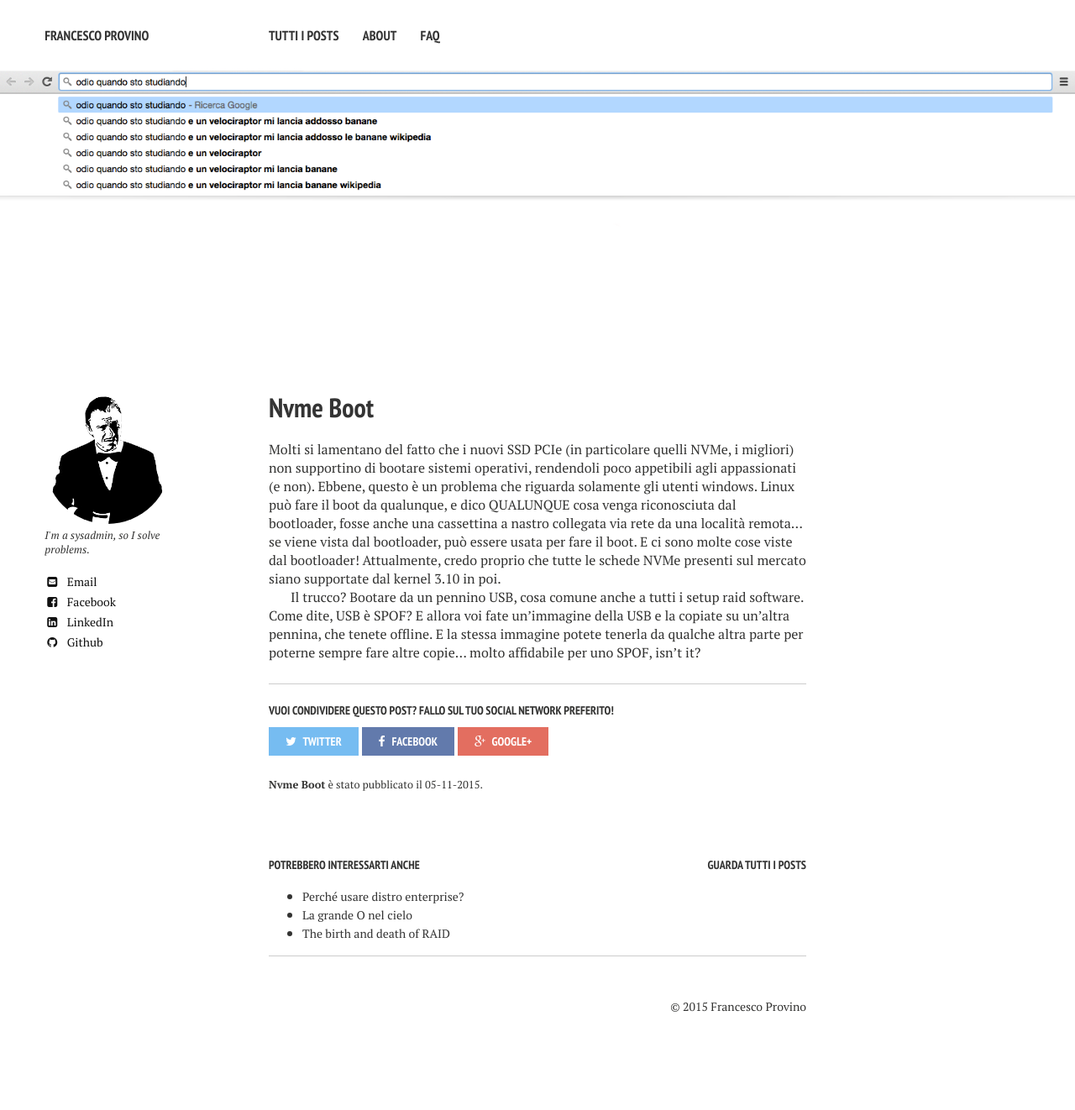
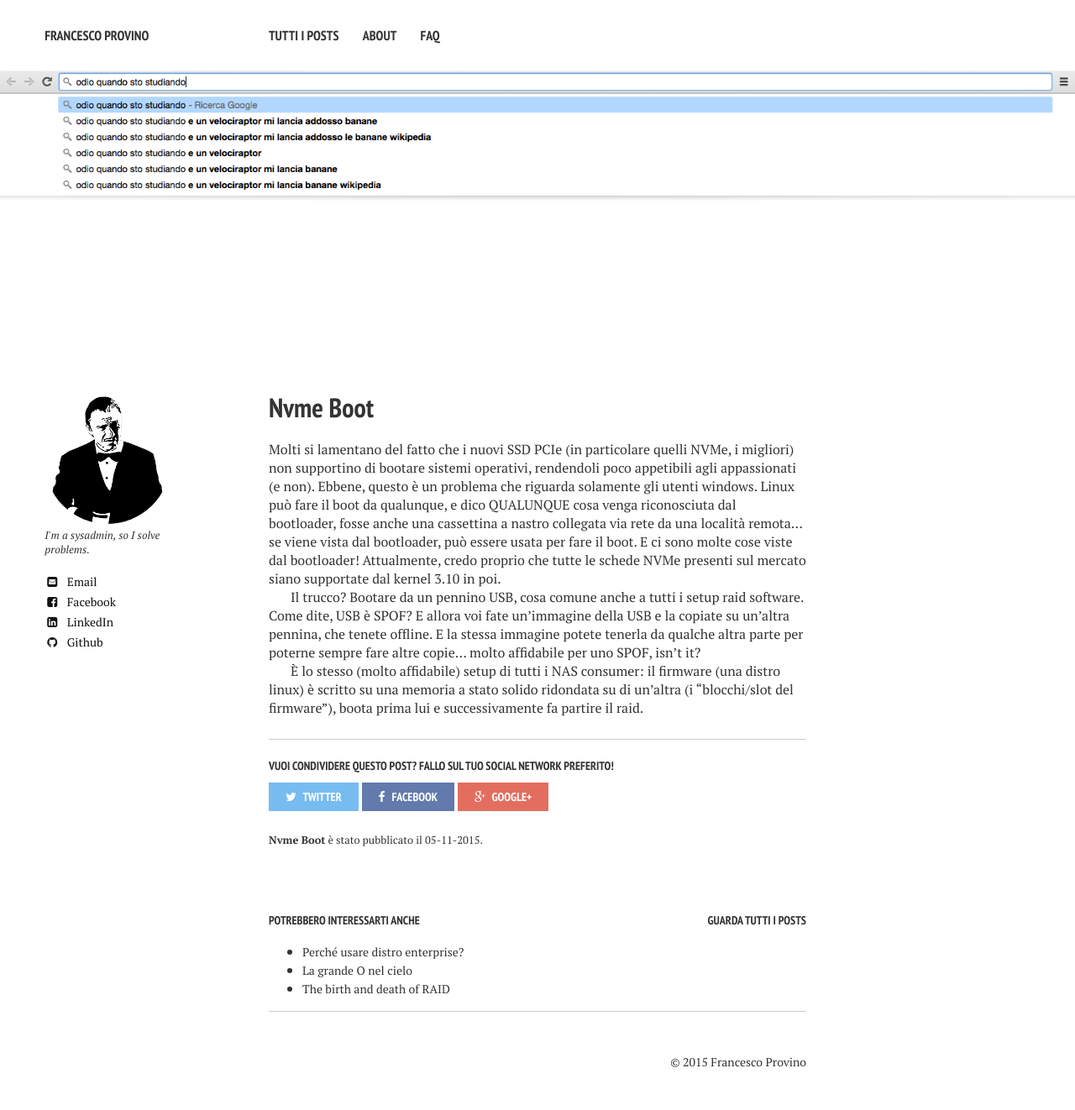
Before and after one commit to theinfiltrated/theinfiltrated.github.io, a Jekyll site: the page built from _posts/2015-11-05-NVMe-boot.md, in a window 1280 px wide. Shown: the whole page at 84% size. Built offline with Jekyll 4.4.1, drawn with Linux system fonts in a browser that asks for light colours; nearby versions of some CDN libraries; before the commit the page ends 1256 px from its top, so only the background shows below that.

Commit message:
Nuovo post NVMe

```diff
--- a/_posts/2015-11-05-NVMe-boot.md
+++ b/_posts/2015-11-05-NVMe-boot.md
@@ -13,3 +13,5 @@ Ebbene, questo è un problema che riguarda solamente gli utenti windows. Linux p
 
 Il trucco? Bootare da un pennino USB, cosa comune anche a tutti i setup raid software.
 Come dite, USB è SPOF? E allora voi fate un'immagine della USB e la copiate su un'altra pennina, che tenete offline. E la stessa immagine potete tenerla da qualche altra parte per poterne sempre fare altre copie… molto affidabile per uno SPOF, isn't it?
+
+È lo stesso (molto affidabile) setup di tutti i NAS consumer: il firmware (una distro linux) è scritto su una memoria a stato solido ridondata su di un'altra (i "blocchi/slot del firmware"), boota prima lui e successivamente fa partire il raid.
```
